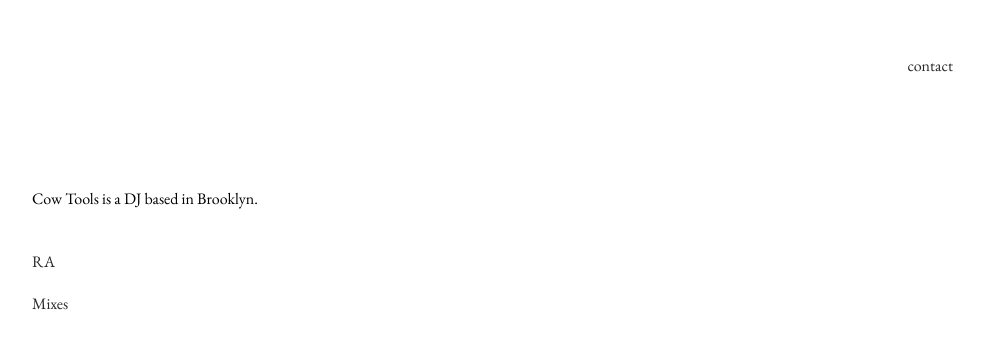
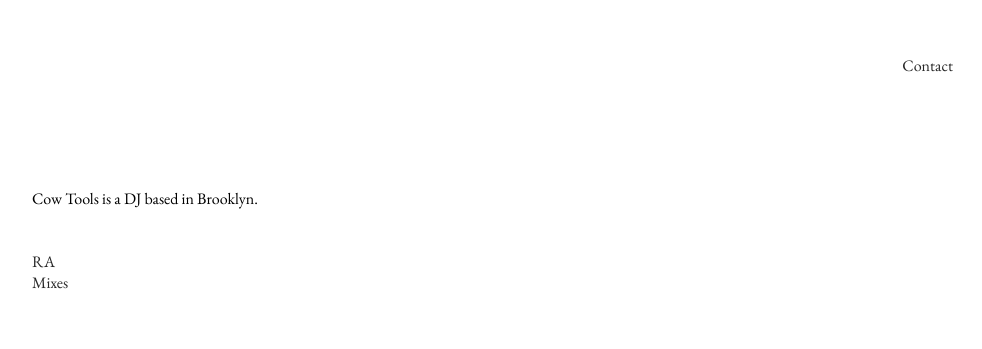
Before and after one commit to marieungar/cow-tools, a Jekyll site: the page built from index.md, in a window 1280 px wide. Shown: the top 349 px of the page, without its empty margins (258-1240 px from the left). Built offline with Jekyll 4.4.1, drawn with Linux system fonts in a browser that asks for light colours.

Commit message:
tweaking formatting

```diff
--- a/_config.yml
+++ b/_config.yml
@@ -16,5 +16,5 @@ sass:
     sass_dir: _sass
 
 nav:
- - name: "contact"
+ - name: "Contact"
    link: "contact"
--- a/index.md
+++ b/index.md
@@ -11,5 +11,4 @@ Cow Tools is a DJ based in Brooklyn.
 <br>
 <a href="https://ra.co/dj/cowtools" target="_blank">RA</a>
 <br>
-<br>
 <a href="https://www.soundcloud.com/cow-tools-cow-tools" target="_blank">Mixes</a>
```
